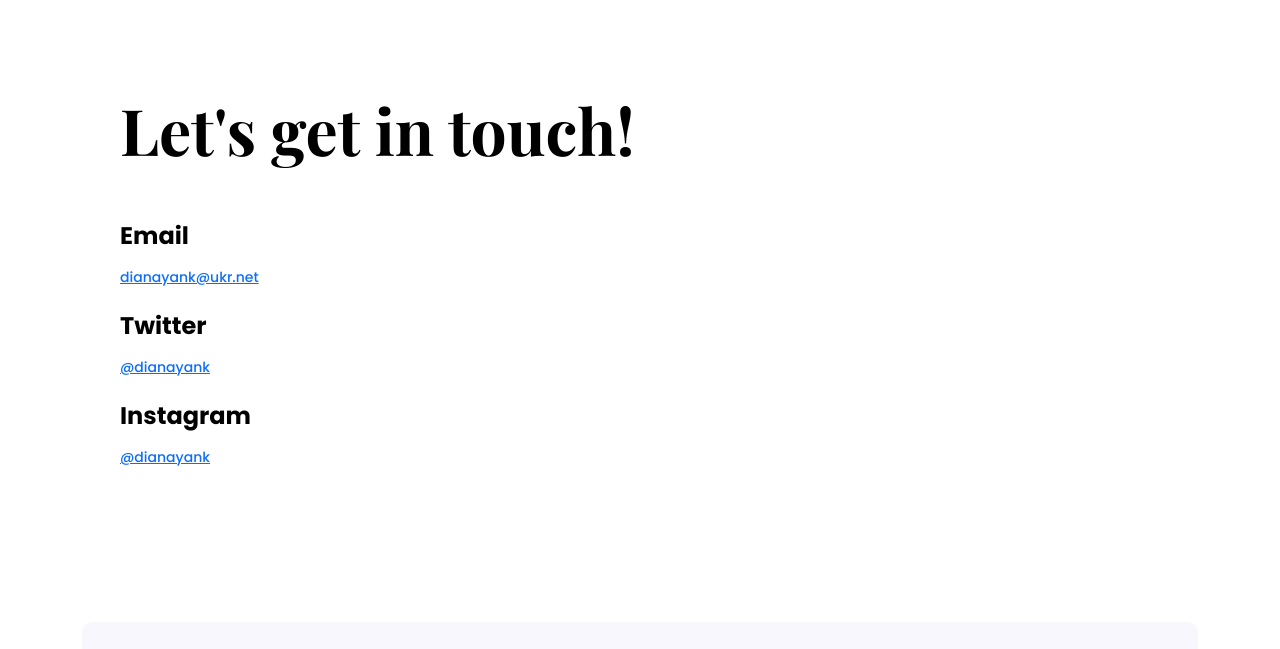
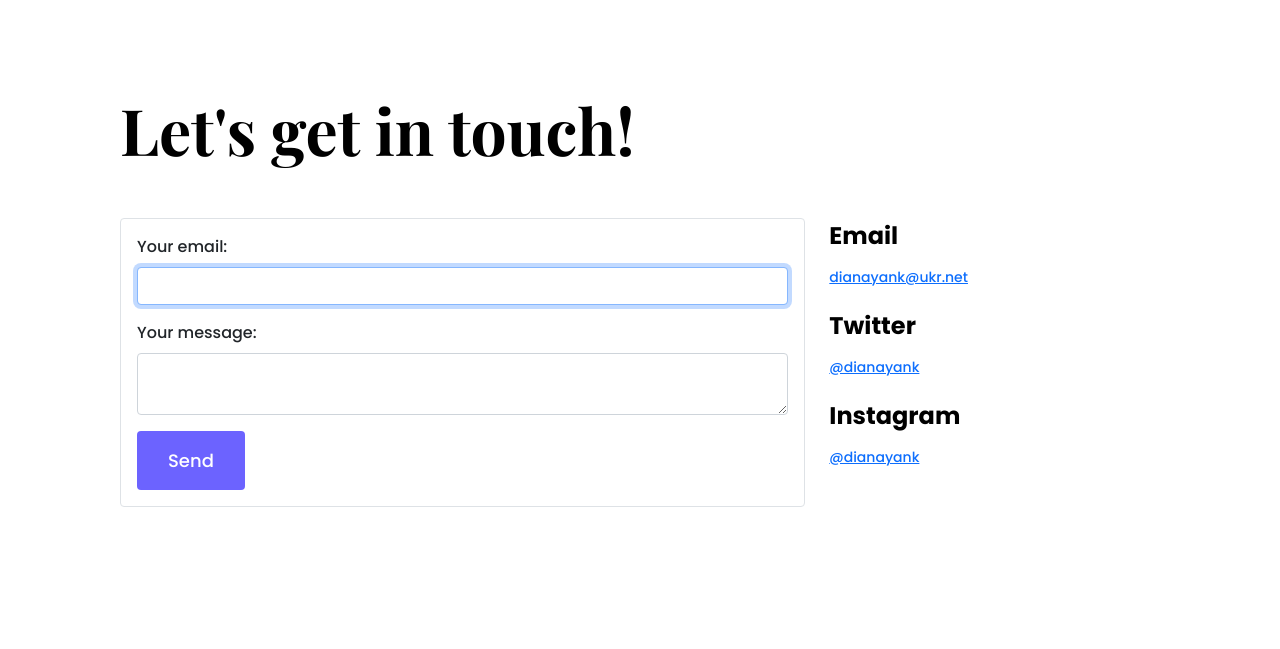
Before and after one commit to dianayank/homework-advanced, a plain HTML site: page contact.html in a window 1280 px wide. Shown: the part 82-731 px from the top of the page. Drawn offline with nearby package versions, Linux system fonts and the light colour scheme.

Commit message:
Update contact.html

```diff
--- a/contact.html
+++ b/contact.html
@@ -67,6 +67,37 @@
     <div class="content-container container">
       <div class="content">
         <h1 class="mb-5">Let's get in touch!</h1>
+        <div class="row">
+          <div class="col-md-8">
+            <form
+              action="https://formspree.io/f/mwkalajy"
+              method="POST"
+              class="border p-3 rounded mb-3"
+            >
+              <div class="mb-3">
+                <label class="form-label"> Your email: </label>
+                <input
+                  type="email"
+                  name="_replyto"
+                  class="form-control"
+                  required
+                  autofocus
+                />
+              </div>
+              <div class="mb-3">
+                <label class="form-label"> Your message: </label>
+                <textarea
+                  name="message"
+                  class="form-control"
+                  required
+                ></textarea>
+              </div>
+
+              <button type="submit" class="btn btn-branding">Send</button>
+            </form>
+          </div>
+          <div class="col-md-4">
+
         <h3>Email</h3>
         <p>
           <a href="mailto:dianayank@ukr.net"> dianayank@ukr.net </a>
@@ -83,6 +114,8 @@
             @dianayank
           </a>
         </p>
+      </div>
+        </div>
       </div>
     </div>
     <footer class="container">
```
